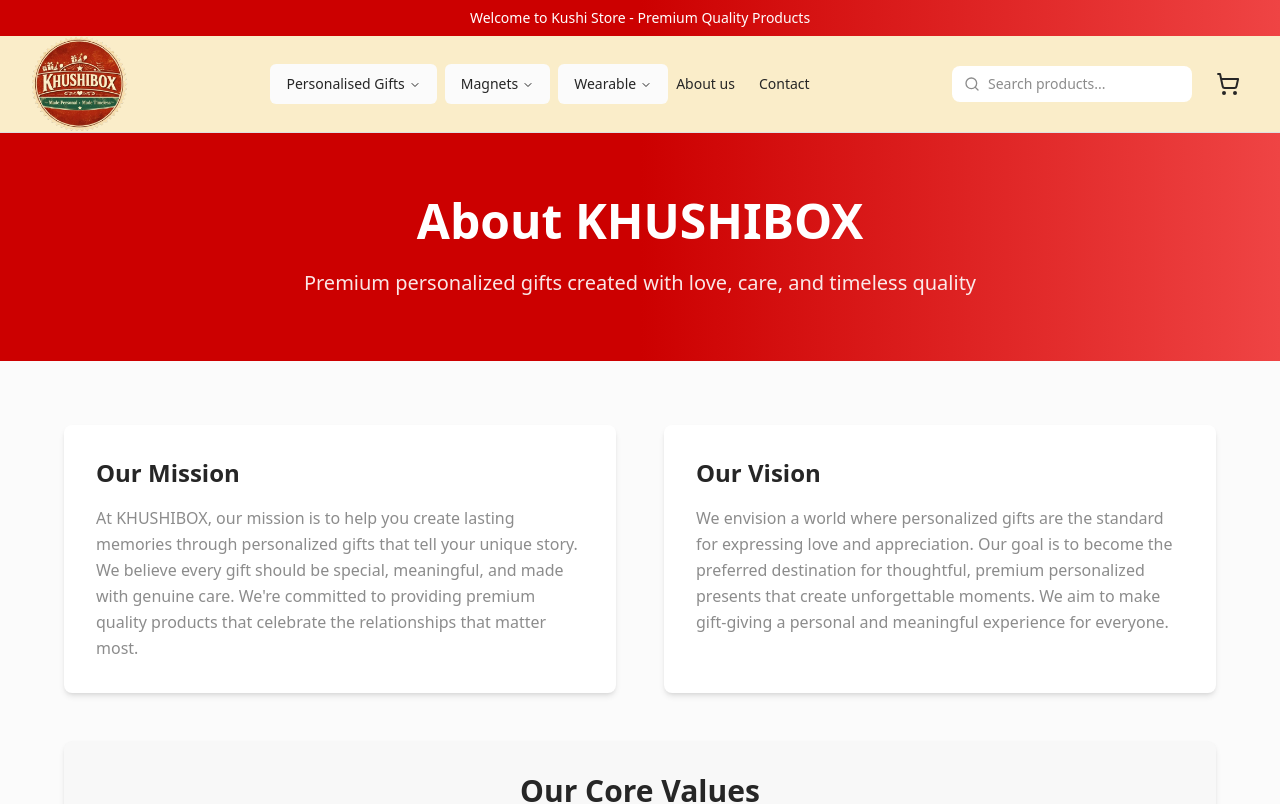
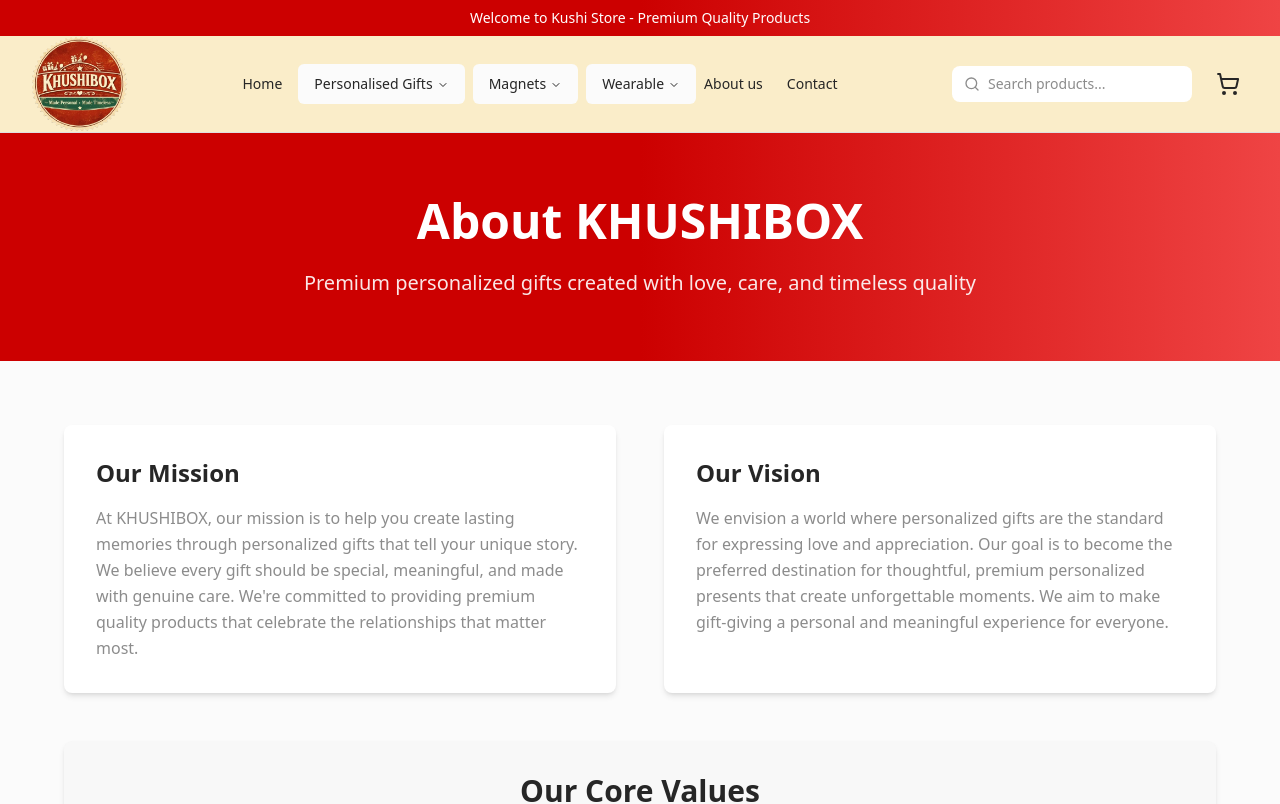
Before and after one commit to SaiRama-Doddi/GiftArticles, a Next.js app: page /about in a window 1280 px wide. Shown: the top 804 px of the page. Built offline with nearby package versions, Linux system fonts and the light colour scheme.

Commit message:
added home also

```diff
--- a/app/about/page.tsx
+++ b/app/about/page.tsx
@@ -158,11 +158,11 @@ export default function AboutPage() {
                 description:
                   'Safe and secure payment options with buyer protection.',
               },
-              {
+            /*   {
                 title: 'Money Back Guarantee',
                 description:
                   '30-day money-back guarantee if you\'re not completely satisfied.',
-              },
+              }, */
             ].map((feature, index) => (
               <div
                 key={index}
--- a/components/navbar.tsx
+++ b/components/navbar.tsx
@@ -65,8 +65,12 @@ export function Navbar() {
 
             {/* Desktop Navigation Menu */}
             <div className="hidden lg:flex" suppressHydrationWarning>
+
               <NavigationMenu suppressHydrationWarning>
                 <NavigationMenuList className="gap-1" suppressHydrationWarning>
+                  <a href="/" className="text-sm font-medium text-foreground hover:text-red-600 pr-2">
+   Home
+  </a>
                   {categories.map((category) => (
                     <NavigationMenuItem key={category.name}>
                       <NavigationMenuTrigger className="text-sm font-medium text-foreground hover:text-white ">
```
